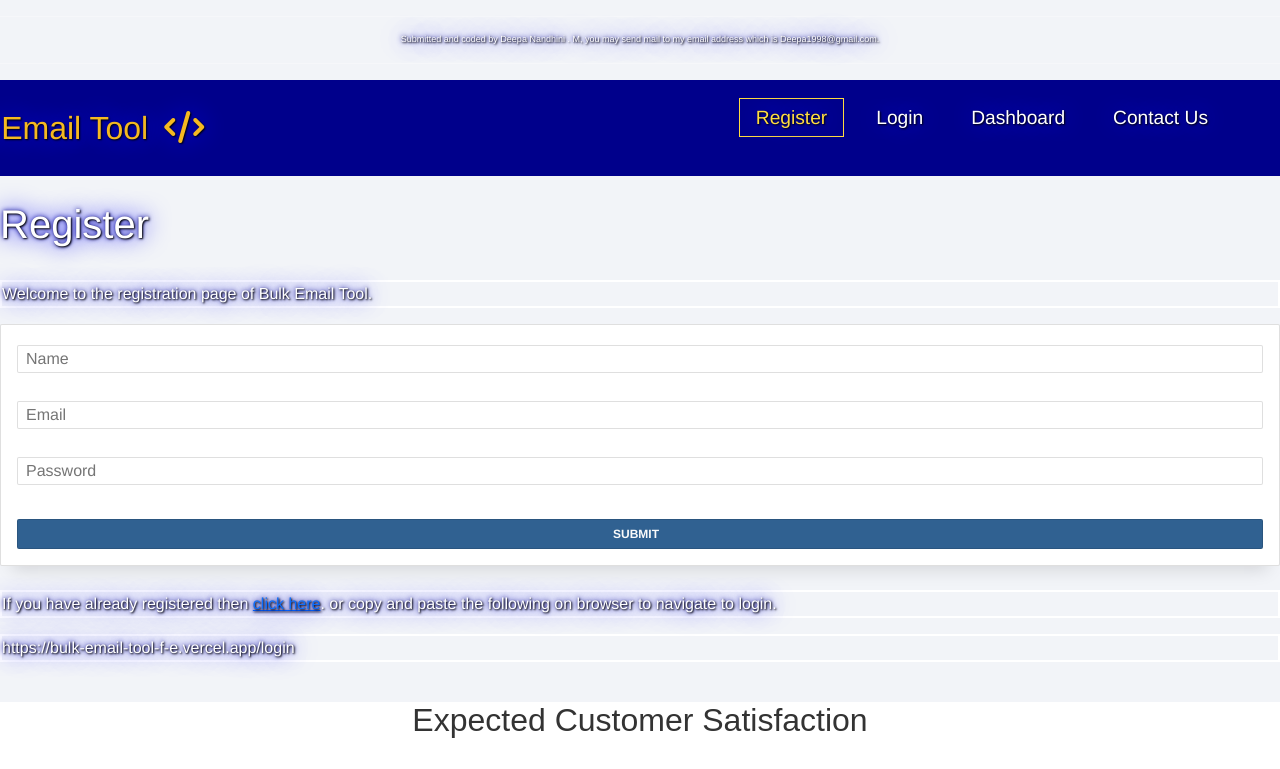
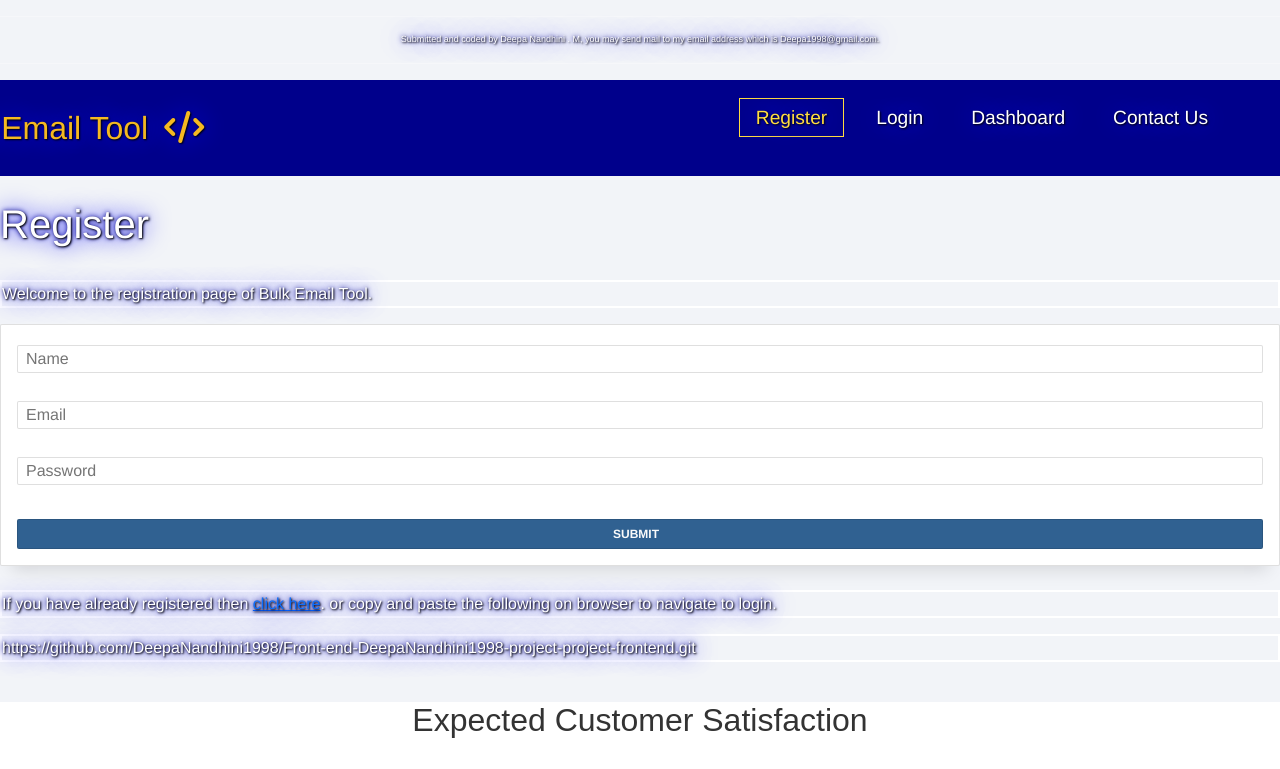
Before and after one commit to DeepaNandhini1998/Front-end-DeepaNandhini1998-project-project-frontend, a React (Create React App) app: page / in a window 1280 px wide. Shown: the top 769 px of the page. Built offline with nearby package versions, Linux system fonts and the light colour scheme.

Commit message:
Added build dir

```diff
--- a/src/pages/Register.js
+++ b/src/pages/Register.js
@@ -61,7 +61,7 @@ const Register = () => {
       <br/>
         <p>If you have  already registered then <a href="https://bulk-email-tool-backend-nandhini.onrender.com/login">click here</a>.
           or copy and paste the following on browser to navigate to login. </p>
-          <p>https://bulk-email-tool-f-e.vercel.app/login</p>
+          <p>https://github.com/DeepaNandhini1998/Front-end-DeepaNandhini1998-project-project-frontend.git</p>
     </div>
     <div>
     <br/>
```
Also changed, not shown: 7 other files (tests, documents, lock files or other folders).
